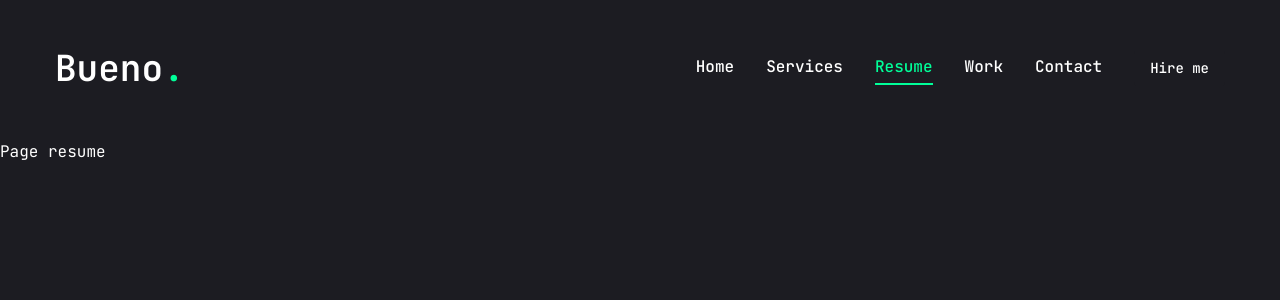
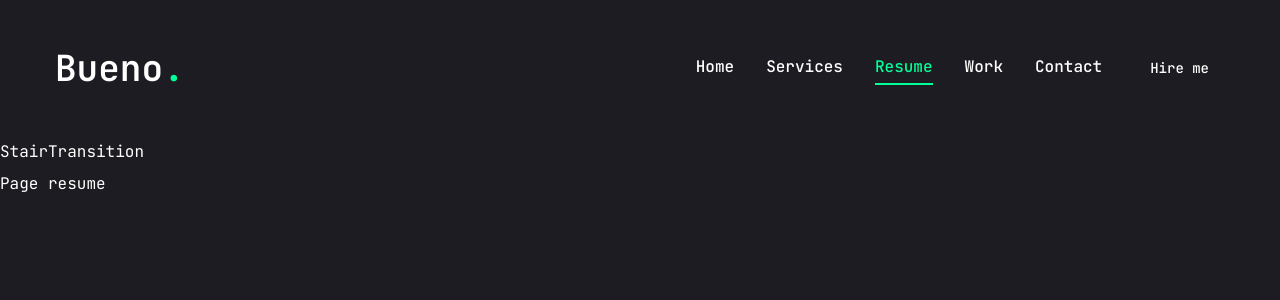
Before and after one commit to buenodevv/bueno-portfolio, a Next.js app: page /resume in a window 1280 px wide. Shown: the top 300 px of the page. Built offline with nearby package versions, Linux system fonts and the light colour scheme.

Commit message:
feat: transition component added

```diff
--- a/app/layout.jsx
+++ b/app/layout.jsx
@@ -2,6 +2,7 @@ import { JetBrains_Mono } from "next/font/google";
 import "./globals.css";
 import Header from "@/components/Header";
 import PageTransition from "@/components/PageTransition";
+import StairTransition from "@/components/StairTransition";
 
 const jetbrainsMono = JetBrains_Mono({
   weight: ["100", "200", "300", "400", "500", "600", "700", "800"],
@@ -19,6 +20,7 @@ export default function RootLayout({ children }) {
     <html lang="en">
       <body className={jetbrainsMono.className}>
         <Header />
+        <StairTransition />
         <PageTransition>{children}</PageTransition>
       </body>
     </html>
--- a/components/PageTransition.jsx
+++ b/components/PageTransition.jsx
@@ -1,9 +1,23 @@
-import { AnimatePresence } from 'framer-motion'
-import React from 'react'
-AnimatePresence
-function PageTransition({children}) {
+'use client'
+import { AnimatePresence, motion } from 'framer-motion'
+import { usePathname } from 'next/navigation'
+
+function PageTransition({ children }) {
+  const pathname = usePathname()
   return (
-    <AnimatePresence>{children}</AnimatePresence>
+    <AnimatePresence>
+      <div key={pathname}>
+        <motion.div
+          initial={{ opacity: 1 }}
+          animate={{
+            opacity: 0,
+            transition: { delay: 1, duration: 0.4, ease: "easeInOut" },
+          }}
+          className='h-screen w-screen fixed bg-primary top-0 pointer-events-none'
+        />
+        {children}
+      </div>
+    </AnimatePresence>
   )
 }
 
--- /dev/null
+++ b/components/StairTransition.jsx
@@ -0,0 +1,8 @@
+
+function StairTransition() {
+  return (
+    <div>StairTransition</div>
+  )
+}
+
+export default StairTransition
```
